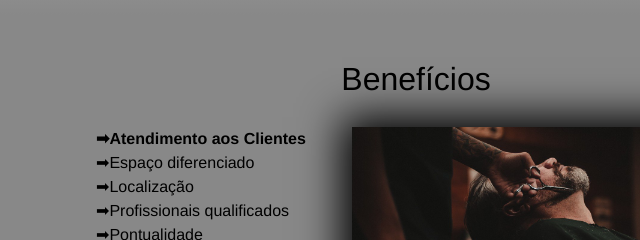
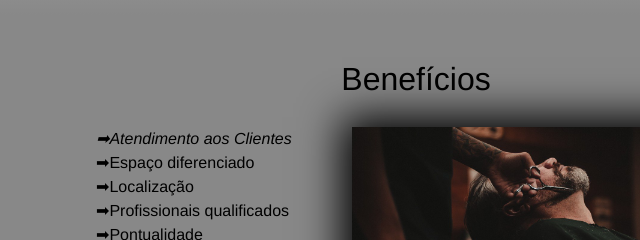
Before and after one commit to EmanueleEichholz/aprendendo-html-css, a plain HTML site: page index.html in a window 1280 px wide. Shown: the part 1560-1800 px from the top of the page, 224-864 px from the left. Drawn offline with Linux system fonts and the light colour scheme.

Commit message:
Primeiro item de negrito para italico

```diff
--- a/style.css
+++ b/style.css
@@ -227,7 +227,7 @@ td, th {
 }
 
 .itens:first-child {
-    font-weight: bold;
+    font-style: italic;
 }
 
 .imagem-beneficios {
```
